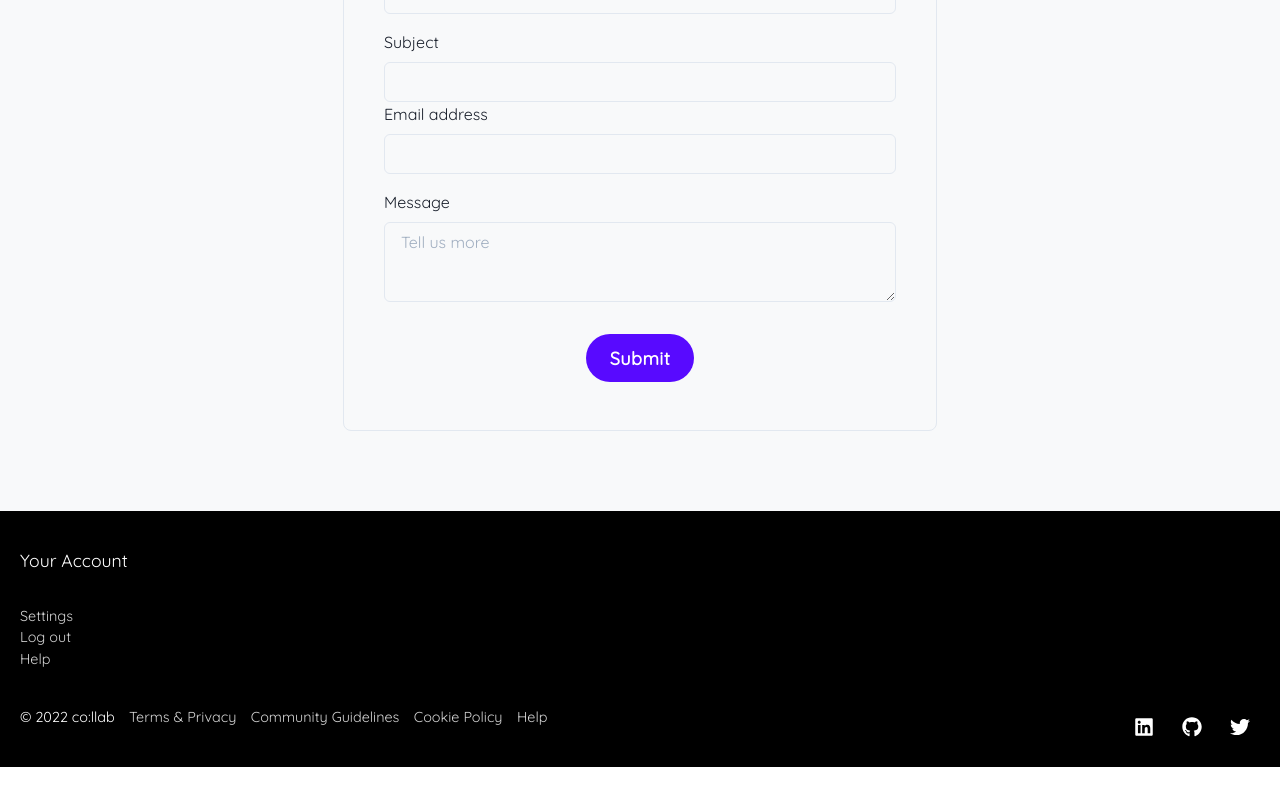
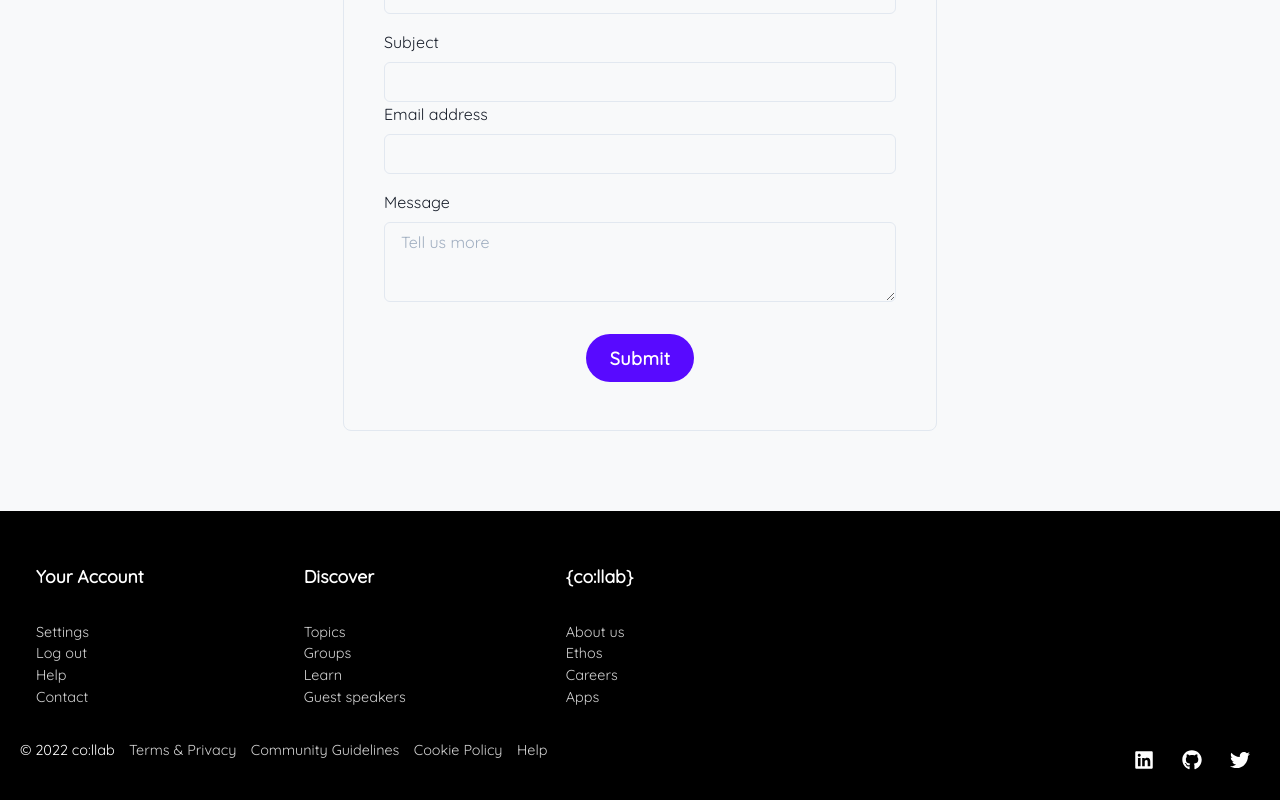
Before and after one commit to Lindris/final-project-repo-hugs-for-bugs, a Next.js app: page / in a window 1280 px wide. Shown: the part 2143-2943 px from the top of the page. Before the commit the page ends 2910 px from the top, so only its background shows below. Built offline with nearby package versions, Linux system fonts and the light colour scheme; no server answers.

Commit message:
Footer finished for now

```diff
--- a/components/emailform/emailform.js
+++ b/components/emailform/emailform.js
@@ -64,6 +64,9 @@ export default function ContactUs() {
           overflow="hidden"
           display="flex"
           mt={10}
+          // boxShadow={
+          //   "0px 0px 0px 2px #580AFF"
+          // }
         >
           <form ref={form} onSubmit={sendEmail} >
             <FormLabel mt={4} width={{ sm: "100%", md: "300px", lg: "500px" }}>First Name</FormLabel>
--- a/components/footer.js
+++ b/components/footer.js
@@ -24,18 +24,50 @@ export default function Footer() {
   return (
     <Flex fontFamily="Quicksand">
       <Box bg="brand.primaryDark" w="100%" color="brand.primaryLight" p="5">
-        <Stack spacing={{ base: "4", md: "5" }}>
+        <Flex direction={{ sm: "column", md: "row", lg: "row" }}>
+          <Box pl="1em" mr="10em" my="1em">
             <Flex justify="space-between" direction="column">
               <Box my="1em">
-              <Text fontSize="1.1em" color='white'>Your Account</Text>
+                <Text fontWeight="bold" fontSize="1.1em" color='white'>Your Account</Text>
               </Box>
               <Box my="1em">
                 <Text fontSize=".9em" color='lightgray'>Settings</Text>
                 <Text fontSize=".9em" color='lightgray'>Log out</Text>
                 <Text fontSize=".9em" color='lightgray'>Help</Text>
+                <Text fontSize=".9em" color='lightgray'>Contact</Text>
               </Box>
               <Spacer />
             </Flex>
+          </Box>
+          <Box mr="10em" my="1em">
+            <Flex justify="space-between" direction="column">
+              <Box my="1em">
+                <Text fontWeight="bold" fontSize="1.1em" color='white'>Discover</Text>
+              </Box>
+              <Box my="1em">
+                <Text fontSize=".9em" color='lightgray'>Topics</Text>
+                <Text fontSize=".9em" color='lightgray'>Groups</Text>
+                <Text fontSize=".9em" color='lightgray'>Learn</Text>
+                <Text fontSize=".9em" color='lightgray'>Guest speakers</Text>
+              </Box>
+              <Spacer />
+            </Flex>
+          </Box>
+          <Box mr="10em" my="1em">
+            <Flex justify="space-between" direction="column">
+              <Box my="1em">
+                <Text fontWeight="bold" fontSize="1.1em" color='white'>&#x7b;co:llab&#x7d;</Text>
+              </Box>
+              <Box my="1em">
+                <Text fontSize=".9em" color='lightgray'>About us</Text>
+                <Text fontSize=".9em" color='lightgray'>Ethos</Text>
+                <Text fontSize=".9em" color='lightgray'>Careers</Text>
+                <Text fontSize=".9em" color='lightgray'>Apps</Text>
+              </Box>
+              <Spacer />
+            </Flex>
+          </Box>
+        </Flex >
         <Flex direction={{ base: 'column', md: 'row' }} gap={4}>
           <Flex grow="1">
             <Text fontSize=".9em" color="white" mr="1em">
@@ -67,8 +99,7 @@ export default function Footer() {
             />
           </ButtonGroup>
         </Flex>
-        </Stack>
-      </Box>
-    </Flex>
+      </Box >
+    </Flex >
   );
 }
```
Lines whose indentation alone changed are shown as unchanged.
